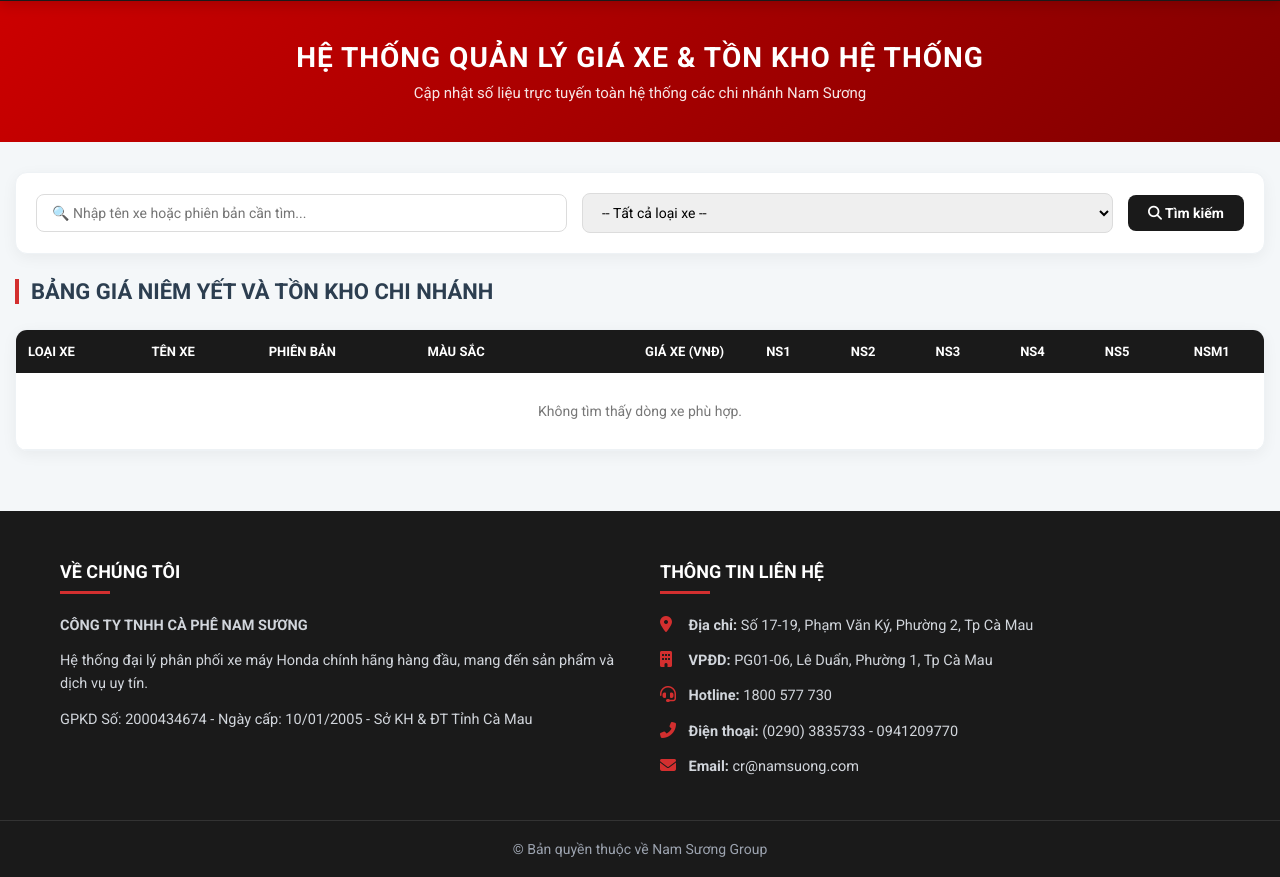
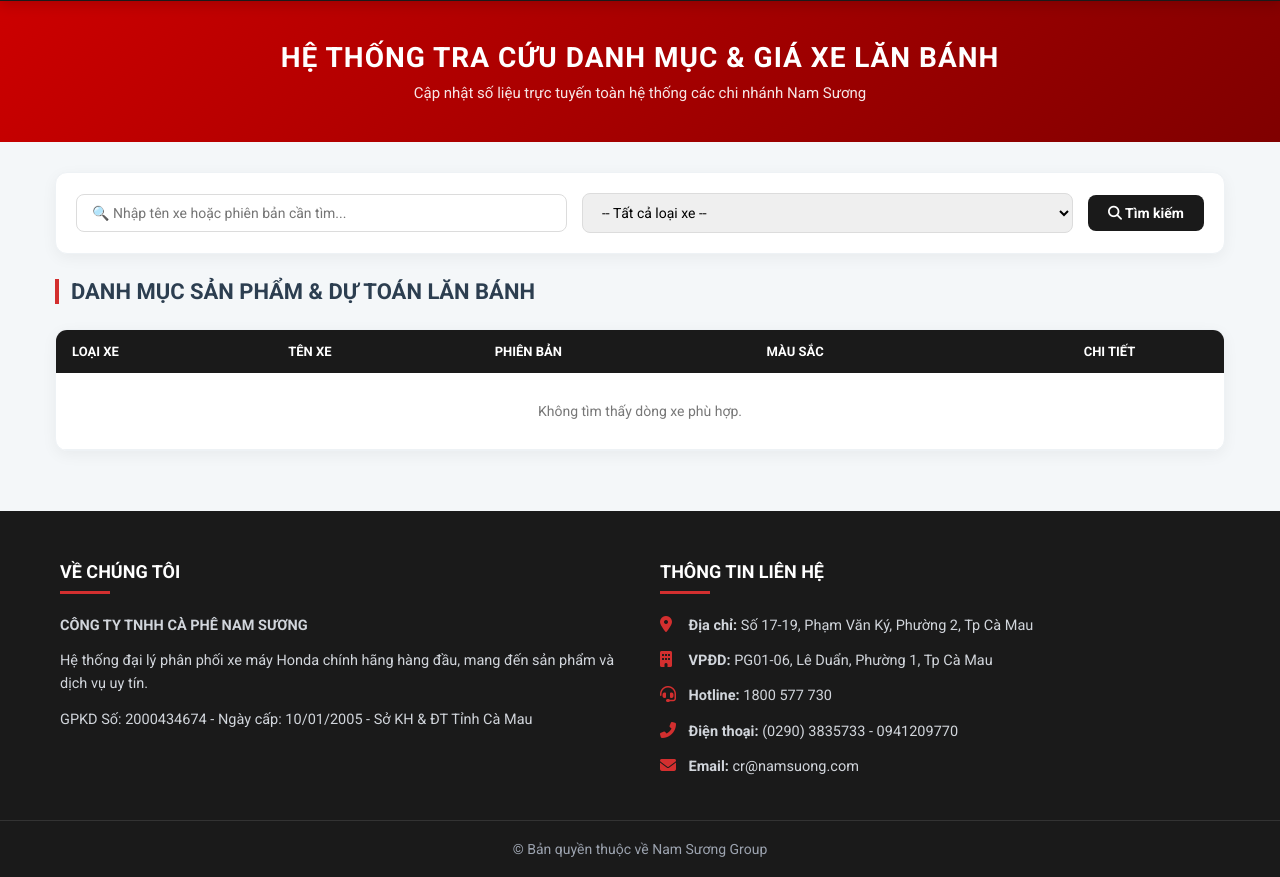
Before and after one commit to nghdang2404-png/nsm, a Flask app: template templates/home.html in a window 1280 px wide. Shown: the part 63-940 px from the top of the page. Run offline with Flask 3, Linux system fonts and the light colour scheme; the template is opened without the code that fills it, so the values that code supplies are empty.

Commit message:
Cap nhat

```diff
--- a/templates/home.html
+++ b/templates/home.html
@@ -11,16 +11,13 @@
     <style>
         .table-responsive { width: 100%; overflow-x: auto; background: #ffffff; border-radius: 12px; box-shadow: 0 4px 15px rgba(0,0,0,0.05); margin-bottom: 40px; border: 1px solid #eef2f5; }
         .price-table { width: 100%; border-collapse: collapse; text-align: left; font-size: 14px; }
-        .price-table th { background-color: #1a1a1a; color: #ffffff; padding: 14px 12px; font-weight: 600; text-transform: uppercase; font-size: 13px; }
-        .price-table td { padding: 12px; border-bottom: 1px solid #eef2f5; color: #2c3e50; vertical-align: middle; }
+        .price-table th { background-color: #1a1a1a; color: #ffffff; padding: 14px 16px; font-weight: 600; text-transform: uppercase; font-size: 13px; }
+        .price-table td { padding: 14px 16px; border-bottom: 1px solid #eef2f5; color: #2c3e50; vertical-align: middle; }
         .price-table tbody tr { cursor: pointer; transition: background-color 0.2s; }
         .price-table tbody tr:hover { background-color: #f1f5f9; }
         .text-right { text-align: right; }
         .text-center { text-align: center; }
         .price-highlight { color: #d32f2f; font-weight: 700; }
-        .stock-badge { display: inline-block; min-width: 28px; padding: 4px 6px; border-radius: 4px; font-weight: 600; font-size: 12px; text-align: center; }
-        .stock-in { background-color: #e8f5e9; color: #2e7d32; }
-        .stock-zero { background-color: #ffebee; color: #c62828; }
 
         .color-dots-container {
             display: inline-flex;
@@ -28,8 +25,8 @@
             gap: 6px;
         }
         .color-dot {
-            width: 16px;
-            height: 16px;
+            width: 18px;
+            height: 18px;
             border-radius: 50%;
             display: inline-block;
             border: 1px solid #bbb;
@@ -112,12 +109,18 @@
             font-weight: 600;
         }
 
+        .view-detail-hint {
+            color: #0056b3;
+            font-weight: 500;
+            font-size: 13px;
+        }
+
         @media (max-width: 768px) {
             .filter-form { flex-direction: column; align-items: stretch; }
             .filter-input, .filter-select, .filter-btn { width: 100%; margin-bottom: 5px; }
-            .price-table th, .price-table td { padding: 8px 4px; font-size: 12px; white-space: normal; word-wrap: break-word; vertical-align: middle; }
-            .price-table th { font-size: 11px; padding: 10px 4px; }
-            .stock-badge { min-width: 22px; padding: 3px 4px; font-size: 11px; }
+            .price-table th, .price-table td { padding: 12px 8px; font-size: 13px; }
+            .price-table th { font-size: 12px; }
+            .view-detail-hint { font-size: 11px; }
         }
     </style>
 </head>
@@ -151,11 +154,11 @@
 </nav>
 
 <header class="hero-banner">
-    <h1>Hệ Thống Quản Lý Giá Xe & Tồn Kho Hệ Thống</h1>
+    <h1>Hệ Thống Tra Cứu Danh Mục & Giá Xe Lăn Bánh</h1>
     <p>Cập nhật số liệu trực tuyến toàn hệ thống các chi nhánh Nam Sương</p>
 </header>
 
-<div class="container" style="max-width: 1400px; padding: 0 15px;">
+<div class="container" style="max-width: 1200px; padding: 0 15px;">
 
     <div class="filter-container">
         <form method="GET" action="{{ url_for('home') }}" class="filter-form">
@@ -177,7 +180,7 @@
     </div>
 
     <div class="section-header">
-        <h2 class="section-title">BẢNG GIÁ NIÊM YẾT VÀ TỒN KHO CHI NHÁNH</h2>
+        <h2 class="section-title">DANH MỤC SẢN PHẨM & DỰ TOÁN LĂN BÁNH</h2>
     </div>
 
     <div class="table-responsive">
@@ -188,20 +191,12 @@
                     <th>Tên xe</th>
                     <th>Phiên bản</th>
                     <th>Màu sắc</th>
-                    <th class="text-right">Giá xe (VNĐ)</th>
-                    <!-- ĐÃ ẨN CỘT GIẤY TỜ PHƯỜNG & XÃ KHỎI BẢNG CHÍNH -->
-                    <th class="text-center">NS1</th>
-                    <th class="text-center">NS2</th>
-                    <th class="text-center">NS3</th>
-                    <th class="text-center">NS4</th>
-                    <th class="text-center">NS5</th>
-                    <th class="text-center">NSM1</th>
+                    <th class="text-center">Chi tiết</th>
                 </tr>
             </thead>
             <tbody>
                 {% if danh_sach_xe %}
                     {% for xe in danh_sach_xe %}
-                    <!-- TRUYỀN THÊM GIÁ GIẤY TỜ VÀ KHU VỰC VÀO HAM showCarImage -->
                     <tr onclick='showCarImage(
                         "{{ xe.ten_xe }} - {{ xe.phien_ban }}",
                         "{{ url_for("static", filename="uploads/" ~ xe.hinh_anh) if xe.hinh_anh else "" }}",
@@ -240,21 +235,16 @@
                             {% endif %}
                         </td>
 
-                        <td class="text-right price-highlight">{{ "{:,.0f}".format(xe.gia_hien_thi) }}</td>
-
-                        <!-- ĐÃ BỎ 2 CỘT GIẤY TỜ TẠI ĐÂY -->
-
-                        <td class="text-center"><span class="stock-badge {{ 'stock-in' if xe.ns1 > 0 else 'stock-zero' }}">{{ xe.ns1 }}</span></td>
-                        <td class="text-center"><span class="stock-badge {{ 'stock-in' if xe.ns2 > 0 else 'stock-zero' }}">{{ xe.ns2 }}</span></td>
-                        <td class="text-center"><span class="stock-badge {{ 'stock-in' if xe.ns3 > 0 else 'stock-zero' }}">{{ xe.ns3 }}</span></td>
-                        <td class="text-center"><span class="stock-badge {{ 'stock-in' if xe.ns4 > 0 else 'stock-zero' }}">{{ xe.ns4 }}</span></td>
-                        <td class="text-center"><span class="stock-badge {{ 'stock-in' if xe.ns5 > 0 else 'stock-zero' }}">{{ xe.ns5 }}</span></td>
-                        <td class="text-center"><span class="stock-badge {{ 'stock-in' if xe.nsm1 > 0 else 'stock-zero' }}">{{ xe.nsm1 }}</span></td>
+                        <td class="text-center">
+                            <span class="view-detail-hint">
+                                <i class="fas fa-eye"></i> Xem giá
+                            </span>
+                        </td>
                     </tr>
                     {% endfor %}
                 {% else %}
                     <tr>
-                        <td colspan="11" class="text-center" style="padding: 30px; color: #777;">Không tìm thấy dòng xe phù hợp.</td>
+                        <td colspan="5" class="text-center" style="padding: 30px; color: #777;">Không tìm thấy dòng xe phù hợp.</td>
                     </tr>
                 {% endif %}
             </tbody>
```
